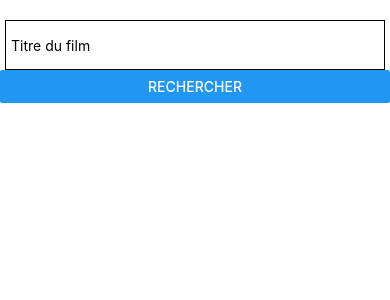
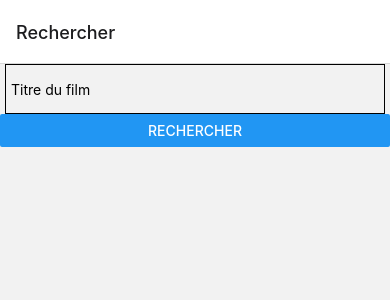
Before and after one commit to laille2/MoviesAndMe, a React Native app: screen /Rechercher in a window 390 px wide. Shown: the top 300 px of the page. Built offline with nearby package versions, Linux system fonts and the light colour scheme.

Commit message:
Affichage Navigation

```diff
--- a/App.js
+++ b/App.js
@@ -1,14 +1,12 @@
-import { NavigationContainer } from '@react-navigation/native';
 import { StatusBar } from 'expo-status-bar';
 import React from 'react';
-import { StyleSheet, Text } from 'react-native';
-import Search from './Components/Search';
-/* import Navigation from './Navigation/Navigation'; */
-import { createNativeStackNavigator } from '@react-navigation/native-stack';
+import { StyleSheet, Text, View } from 'react-native';
+import Navigation from './Navigation/Navigation';
+
 
 export default function App() {
   return (
-    <Search/>
+    <Navigation/>
   );
 }
 
--- a/Components/Search.js
+++ b/Components/Search.js
@@ -95,7 +95,6 @@ class Search extends React.Component {
 
 const styles = StyleSheet.create({
     main_container: {
-        marginTop: 20,
         flex: 1
     },
     textinput: {
--- a/Navigation/Navigation.js
+++ b/Navigation/Navigation.js
@@ -1,8 +1,13 @@
 /* import { createAppContainer } from 'react-navigation' */
 /* import { createStackNavigator } from 'react-navigation-stack' */
-/* import Search from '../Components/Search'
+/* import Search from '../Components/Search' */
 
-const SearchStackNavigator = createStackNavigator({
+import { createNativeStackNavigator } from '@react-navigation/native-stack';
+import { NavigationContainer } from '@react-navigation/native';
+import React from 'react';
+import Search from '../Components/Search';
+
+/* const SearchStackNavigator = createStackNavigator({
   Search: {
     screen: Search,
     navigationOptions: {
@@ -12,3 +17,15 @@ const SearchStackNavigator = createStackNavigator({
 })
 
 export default createAppContainer(SearchStackNavigator) */
+
+const Stack = createNativeStackNavigator();
+
+export default function Navigation() {
+  return (
+    <NavigationContainer>
+      <Stack.Navigator>
+        <Stack.Screen name="Rechercher" component={Search} />
+      </Stack.Navigator>
+    </NavigationContainer>
+  );
+}
```
